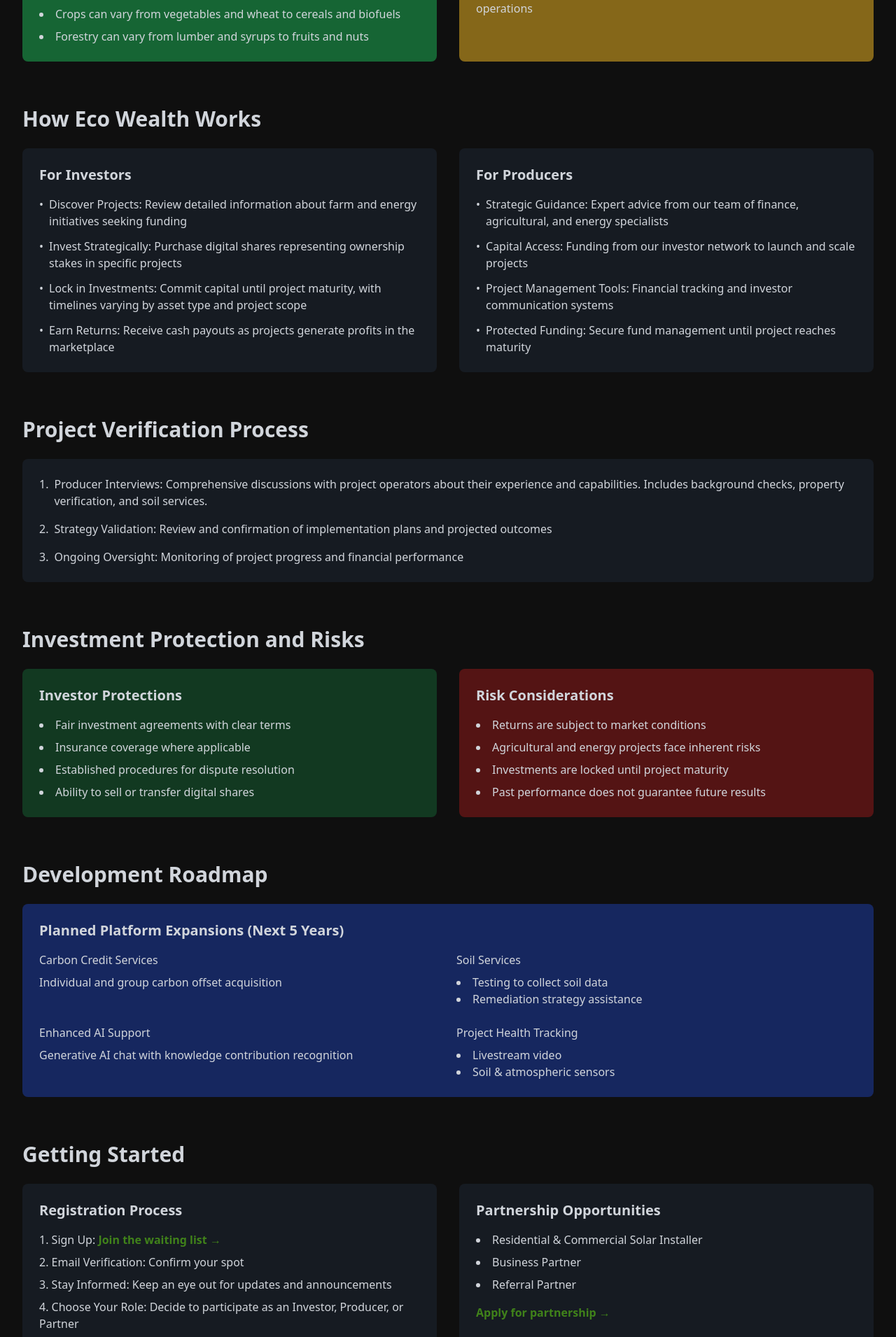
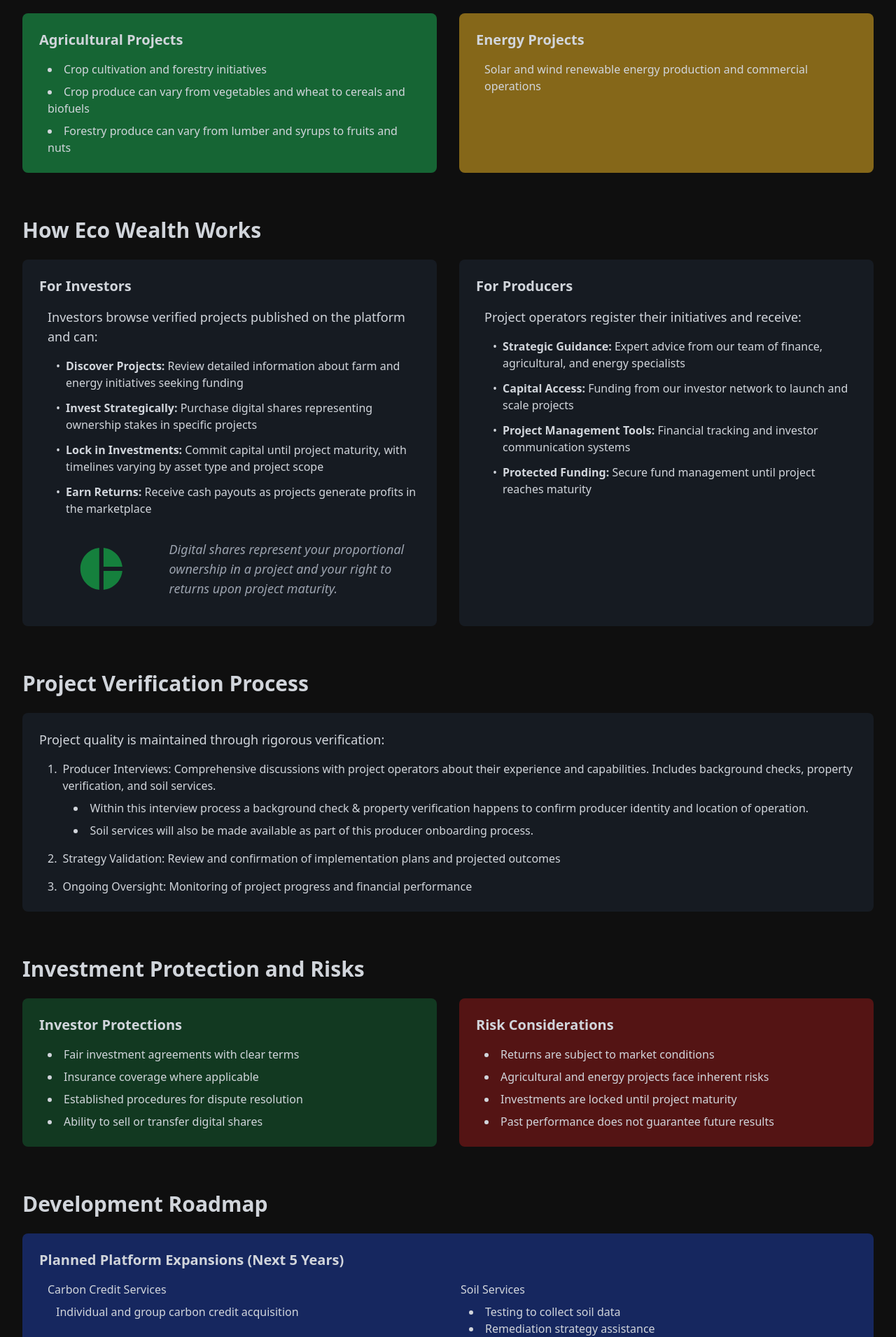
Before and after one commit to sajanjacob/eco-wealth-landing, a Next.js app: page /overview in a window 1280 px wide. Shown: the part 811-2722 px from the top of the page at 70% size. Built offline with nearby package versions, Linux system fonts and the light colour scheme.

Commit message:
added styling and additional words + an image for  defining crowdfunding

```diff
--- a/app/overview/page.tsx
+++ b/app/overview/page.tsx
@@ -1,7 +1,10 @@
 "use client";
 import Logo from "@/src/presentation/components/global/Logo";
+import Image from "next/image";
 import Link from "next/link";
 import React from "react";
+import { BiPieChart } from "react-icons/bi";
+import { MdPieChart } from "react-icons/md";
 
 const OverviewPage = () => {
   return (
@@ -9,7 +12,7 @@
       <div className="mx-auto max-w-7xl px-4 py-12 sm:px-6 lg:px-8">
         <div className="space-y-16">
           {/* Header Section */}
-          <section className="relative rounded-lg bg-[url('https://storage.googleapis.com/msgsndr/6xhGkq67K123q2R9TMf0/media/644868002b9d838721622a4d.jpeg')] bg-cover bg-center px-12 pb-36 pt-6">
+          <section className="relative rounded-lg bg-[url('https://storage.googleapis.com/msgsndr/6xhGkq67K123q2R9TMf0/media/644868002b9d838721622a4d.jpeg')] bg-cover bg-center px-12 pb-12 pt-6">
             <div className="absolute inset-0 rounded-lg bg-black opacity-50"></div>
             <div className="relative z-10">
               <div className="flex items-center justify-end">
@@ -18,7 +21,7 @@
               <h1 className="mb-6 mt-12 text-4xl font-bold">
                 Eco Wealth Platform Overview
               </h1>
-              <p className="text-lg leading-relaxed">
+              <p className="ml-3 text-lg leading-relaxed">
                 Eco Wealth connects everyday investors with verified sustainable
                 agriculture and renewable energy projects, enabling crowdfunded
                 investment in environmental initiatives while providing
@@ -26,6 +29,13 @@
                 facilitates transparent, long-term investments in farm crops,
                 forestry, solar, and wind energy projects.
               </p>
+              <Image
+                src="/crowdfunding definition.png"
+                alt="crowdfunding definition"
+                width={500}
+                height={500}
+                className="ml-3 mt-8"
+              />
             </div>
           </section>
 
@@ -41,20 +51,21 @@
                 <h3 className="mb-4 text-xl font-semibold">
                   Agricultural Projects
                 </h3>
-                <ul className="list-inside list-disc space-y-2">
+                <ul className="ml-3 list-inside list-disc space-y-2">
                   <li>Crop cultivation and forestry initiatives</li>
                   <li>
-                    Crops can vary from vegetables and wheat to cereals and
-                    biofuels
+                    Crop produce can vary from vegetables and wheat to cereals
+                    and biofuels
                   </li>
                   <li>
-                    Forestry can vary from lumber and syrups to fruits and nuts
+                    Forestry produce can vary from lumber and syrups to fruits
+                    and nuts
                   </li>
                 </ul>
               </div>
               <div className="rounded-lg bg-amber-400/50 p-6">
                 <h3 className="mb-4 text-xl font-semibold">Energy Projects</h3>
-                <p className="">
+                <p className="ml-3">
                   Solar and wind renewable energy production and commercial
                   operations
                 </p>
@@ -70,70 +81,88 @@
             <div className="grid gap-8 md:grid-cols-2">
               <div className="rounded-lg bg-gray-800/50 p-6">
                 <h3 className="mb-4 text-xl font-semibold">For Investors</h3>
-                <ul className="space-y-3">
+                <div className="ml-3">
+                  <p className="mb-4 text-lg">
+                    Investors browse verified projects published on the platform
+                    and can:
+                  </p>
+                  <ul className="ml-3 space-y-3">
                     <li className="flex items-start">
                       <span className="mr-2 font-medium">•</span>
                       <span>
-                      Discover Projects: Review detailed information about farm
-                      and energy initiatives seeking funding
+                        <b>Discover Projects:</b> Review detailed information
+                        about farm and energy initiatives seeking funding
                       </span>
                     </li>
                     <li className="flex items-start">
                       <span className="mr-2 font-medium">•</span>
                       <span>
-                      Invest Strategically: Purchase digital shares representing
-                      ownership stakes in specific projects
+                        <b>Invest Strategically:</b> Purchase digital shares
+                        representing ownership stakes in specific projects
                       </span>
                     </li>
                     <li className="flex items-start">
                       <span className="mr-2 font-medium">•</span>
                       <span>
-                      Lock in Investments: Commit capital until project
-                      maturity, with timelines varying by asset type and project
-                      scope
+                        <b>Lock in Investments:</b> Commit capital until project
+                        maturity, with timelines varying by asset type and
+                        project scope
                       </span>
                     </li>
                     <li className="flex items-start">
                       <span className="mr-2 font-medium">•</span>
                       <span>
-                      Earn Returns: Receive cash payouts as projects generate
-                      profits in the marketplace
+                        <b>Earn Returns:</b> Receive cash payouts as projects
+                        generate profits in the marketplace
                       </span>
                     </li>
                   </ul>
+                  <div className="mt-8 flex w-full items-center gap-2 pb-4">
+                    <MdPieChart className="mr-3 flex-[0.3] text-[72px] text-green-700" />{" "}
+                    <p className="flex-[0.7] text-lg italic text-gray-400">
+                      Digital shares represent your proportional ownership in a
+                      project and your right to returns upon project maturity.
+                    </p>
+                  </div>
+                </div>
               </div>
               <div className="rounded-lg bg-gray-800/50 p-6">
                 <h3 className="mb-4 text-xl font-semibold">For Producers</h3>
-                <ul className="space-y-3">
+                <div className="ml-3">
+                  <p className="mb-4 text-lg">
+                    Project operators register their initiatives and receive:
+                  </p>
+                  <ul className="ml-3 space-y-3">
                     <li className="flex items-start">
                       <span className="mr-2 font-medium">•</span>
                       <span>
-                      Strategic Guidance: Expert advice from our team of
-                      finance, agricultural, and energy specialists
+                        <b>Strategic Guidance:</b> Expert advice from our team
+                        of finance, agricultural, and energy specialists
                       </span>
                     </li>
                     <li className="flex items-start">
                       <span className="mr-2 font-medium">•</span>
                       <span>
-                      Capital Access: Funding from our investor network to
-                      launch and scale projects
+                        <b>Capital Access: </b>Funding from our investor network
+                        to launch and scale projects
                       </span>
                     </li>
                     <li className="flex items-start">
                       <span className="mr-2 font-medium">•</span>
                       <span>
-                      Project Management Tools: Financial tracking and investor
-                      communication systems
+                        <b>Project Management Tools:</b> Financial tracking and
+                        investor communication systems
                       </span>
                     </li>
                     <li className="flex items-start">
                       <span className="mr-2 font-medium">•</span>
                       <span>
-                      Protected Funding: Secure fund management until project
-                      reaches maturity
+                        <b>Protected Funding:</b> Secure fund management until
+                        project reaches maturity
                       </span>
                     </li>
                   </ul>
+                </div>
               </div>
             </div>
           </section>
@@ -144,7 +173,10 @@
               Project Verification Process
             </h2>
             <div className="rounded-lg bg-gray-800/50 p-6">
-              <ul className="space-y-4">
+              <p className="mb-4 text-lg">
+                Project quality is maintained through rigorous verification:
+              </p>
+              <ul className="ml-3 space-y-4">
                 <li className="flex items-start">
                   <span className="mr-2 font-medium">1.</span>
                   <div>
@@ -152,6 +184,17 @@
                     Comprehensive discussions with project operators about their
                     experience and capabilities. Includes background checks,
                     property verification, and soil services.
+                    <ul className="mt-2 list-inside list-disc space-y-2 pl-4">
+                      <li>
+                        Within this interview process a background check &
+                        property verification happens to confirm producer
+                        identity and location of operation.{" "}
+                      </li>
+                      <li>
+                        Soil services will also be made available as part of
+                        this producer onboarding process.
+                      </li>
+                    </ul>
                   </div>
                 </li>
                 <li className="flex items-start">
@@ -183,7 +226,7 @@
                 <h3 className="mb-4 text-xl font-semibold">
                   Investor Protections
                 </h3>
-                <ul className="list-inside list-disc space-y-2">
+                <ul className="ml-3 list-inside list-disc space-y-2">
                   <li>Fair investment agreements with clear terms</li>
                   <li>Insurance coverage where applicable</li>
                   <li>Established procedures for dispute resolution</li>
@@ -194,7 +237,7 @@
                 <h3 className="mb-4 text-xl font-semibold">
                   Risk Considerations
                 </h3>
-                <ul className="list-inside list-disc space-y-2">
+                <ul className="ml-3 list-inside list-disc space-y-2">
                   <li>Returns are subject to market conditions</li>
                   <li>Agricultural and energy projects face inherent risks</li>
                   <li>Investments are locked until project maturity</li>
@@ -211,31 +254,39 @@
               <h3 className="mb-4 text-xl font-semibold">
                 Planned Platform Expansions (Next 5 Years)
               </h3>
-              <div className="grid gap-6 md:grid-cols-2">
+              <div className="ml-3 grid gap-6 md:grid-cols-2">
                 <div>
                   <h4 className="mb-2 font-medium">Carbon Credit Services</h4>
-                  <p className="">
-                    Individual and group carbon offset acquisition
+                  <p className="ml-3">
+                    Individual and group carbon credit acquisition
                   </p>
                 </div>
                 <div>
                   <h4 className="mb-2 font-medium">Soil Services</h4>
-                  <ul className="list-inside list-disc">
+                  <ul className="ml-3 list-inside list-disc">
                     <li>Testing to collect soil data</li>
                     <li>Remediation strategy assistance</li>
                   </ul>
                 </div>
                 <div>
                   <h4 className="mb-2 font-medium">Enhanced AI Support</h4>
-                  <p className="">
+                  <p className="ml-3">
                     Generative AI chat with knowledge contribution recognition
                   </p>
                 </div>
                 <div>
                   <h4 className="mb-2 font-medium">Project Health Tracking</h4>
-                  <ul className="list-inside list-disc">
+                  <ul className="ml-3 list-inside list-disc">
                     <li>Livestream video</li>
                     <li>Soil & atmospheric sensors</li>
+                  </ul>
+                </div>
+                <div>
+                  <h4 className="mb-2 font-medium">Additional Project Types</h4>
+                  <ul className="ml-3 list-inside list-disc">
+                    <li>Solar panel manufacturing centers</li>
+                    <li>Alternative energy sources like nuclear</li>
+                    <li>Water desalination centers</li>
                   </ul>
                 </div>
               </div>
@@ -250,7 +301,7 @@
                 <h3 className="mb-4 text-xl font-semibold">
                   Registration Process
                 </h3>
-                <ol className="list-inside list-decimal space-y-2">
+                <ol className="ml-3 list-inside list-decimal space-y-2">
                   <li>
                     Sign Up:{" "}
                     <Link
@@ -274,12 +325,12 @@
                 <h3 className="mb-4 text-xl font-semibold">
                   Partnership Opportunities
                 </h3>
-                <ul className="list-inside list-disc space-y-2">
+                <ul className="ml-3 list-inside list-disc space-y-2">
                   <li>Residential & Commercial Solar Installer</li>
                   <li>Business Partner</li>
                   <li>Referral Partner</li>
                 </ul>
-                <div className="mt-4">
+                <div className="ml-3 mt-4">
                   <Link
                     href="/partner/interest"
                     className="font-semibold text-[var(--cta-one)] transition-colors hover:text-[var(--cta-one-hover)]"
```
Also changed, not shown: public/crowdfunding definition.png (added). Lines whose indentation alone changed are shown as unchanged.
